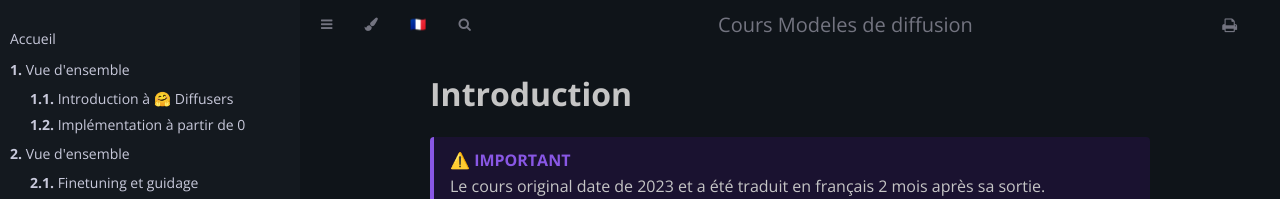
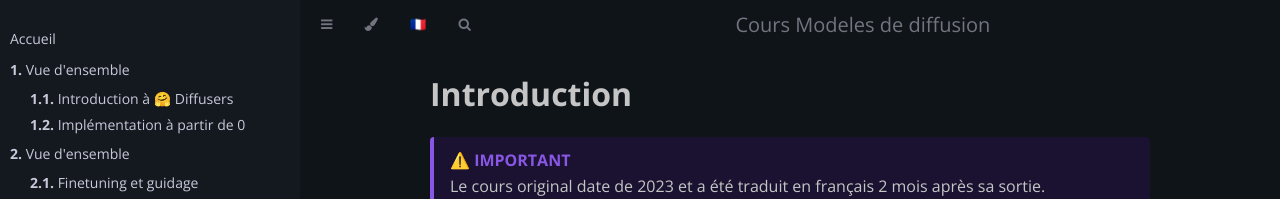
Before and after one commit to lbourdois/diffusion-course, a Jekyll site: the page built from index.md, in a window 1280 px wide. Shown: the top 199 px of the page. Built offline with Jekyll 4.4.1, drawn with Linux system fonts in a browser that asks for light colours; nearby versions of some CDN libraries.

Commit message:
Update default.html

```diff
--- a/_layouts/default.html
+++ b/_layouts/default.html
@@ -360,9 +360,6 @@
                     <h1 class="menu-title">{{ lang.title }}</h1>
 
                     <div class="right-buttons">
-                        <a id="print-button" href="{{ base_url }}print/?autoprint=1" data-print-url="{{ base_url }}print/" title="Print this book" aria-label="Print this book">
-                            <i class="fa fa-print"></i>
-                        </a>
                         <a href="{{ site.git_repository_url }}" title="Git repository" aria-label="Git repository">
                             <!-- <i id="git-repository-button" class="fa {{ site.git_repository_icon }}"></i> -->
                             <i id="git-repository-button"></i>
```
